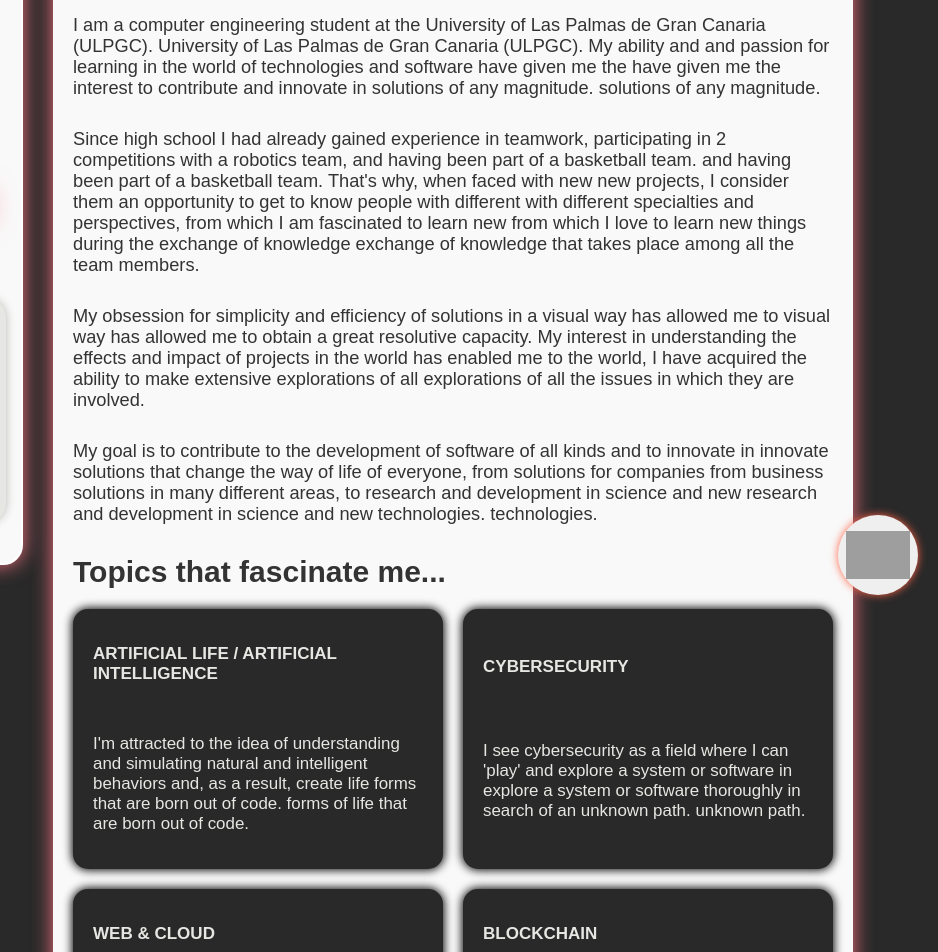
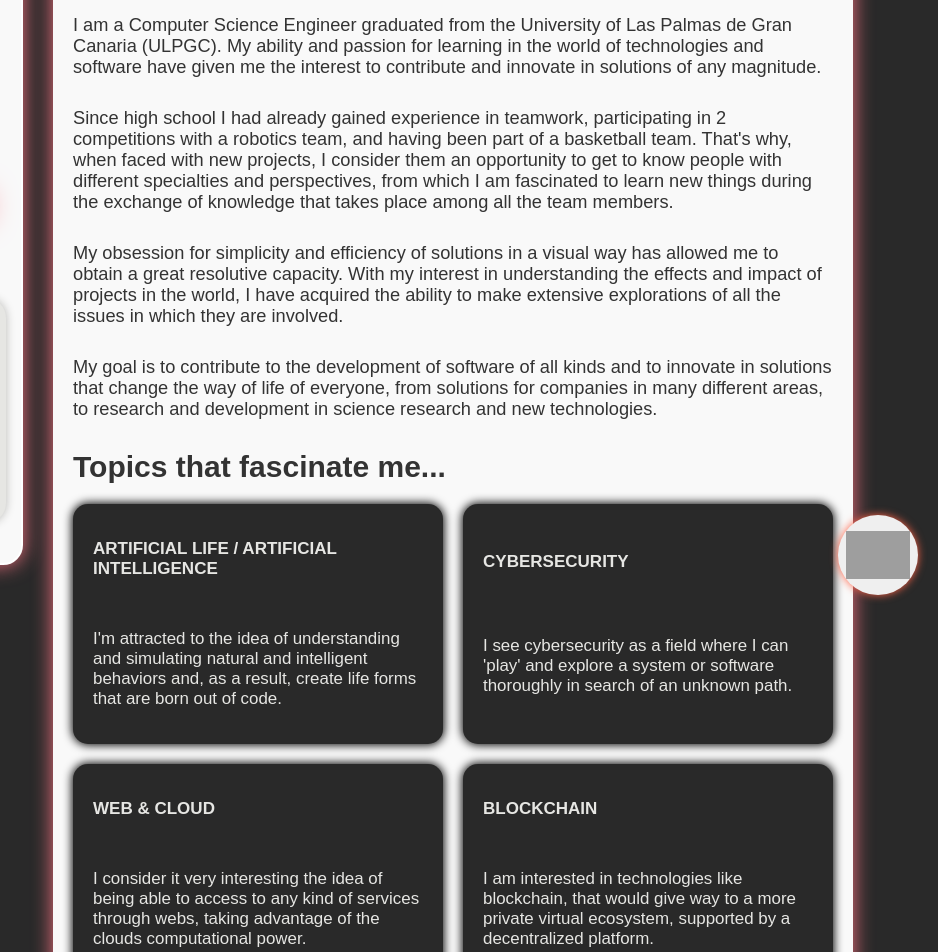
Before and after one commit to G10on/g10on.github.io, a plain HTML site: page index_english.html in a window 1280 px wide. Shown: the part 180-1132 px from the top of the page, 342-1280 px from the left. Drawn offline with Linux system fonts and the light colour scheme; grey boxes are pictures that could not be loaded.

Commit message:
2 files modified

```diff
--- a/index_english.html
+++ b/index_english.html
@@ -149,40 +149,24 @@
           </ul>
         </nav>
 
-        <article id="about" class="about active" data-page="sobre mí">
+        <article id="about" class="about active" data-page="about">
           <h2>About me</h2>
           <p>
-            I am a computer engineering student at the University of Las Palmas de Gran Canaria (ULPGC).
-            University of Las Palmas de Gran Canaria (ULPGC). My ability and
-            and passion for learning in the world of technologies and software have given me the
-            have given me the interest to contribute and innovate in solutions of any magnitude.
-            solutions of any magnitude.
+            I am a Computer Science Engineer graduated from the University of Las Palmas de Gran Canaria (ULPGC). My ability and passion for learning in the world of technologies and software have given me the interest to contribute and innovate in solutions of any magnitude.
           </p>
 
           <p>
             Since high school I had already gained experience in teamwork,
-            participating in 2 competitions with a robotics team, and having been part of a basketball team.
-            and having been part of a basketball team. That's why, when faced with new
-            new projects, I consider them an opportunity to get to know people with different
-            with different specialties and perspectives, from which I am fascinated to learn new
-            from which I love to learn new things during the exchange of knowledge
-            exchange of knowledge that takes place among all the team members.
+            participating in 2 competitions with a robotics team, and having been part of a basketball team. That's why, when faced with new projects, I consider them an opportunity to get to know people with different specialties and perspectives, from which I am fascinated to learn new things during the exchange of knowledge that takes place among all the team members.
           </p>
 
           <p>
             My obsession for simplicity and efficiency of solutions in a visual way has allowed me to
-            visual way has allowed me to obtain a great resolutive capacity.
-            My interest in understanding the effects and impact of projects in the world has enabled me to
-            the world, I have acquired the ability to make extensive explorations of all
-            explorations of all the issues in which they are involved.
+            obtain a great resolutive capacity. With my interest in understanding the effects and impact of projects in the world, I have acquired the ability to make extensive  explorations of all the issues in which they are involved.
           </p>
 
           <p>
-            My goal is to contribute to the development of software of all kinds and to innovate in
-            innovate solutions that change the way of life of everyone, from solutions for companies
-            from business solutions in many different areas, to research and development in science and new
-            research and development in science and new technologies.
-            technologies.
+            My goal is to contribute to the development of software of all kinds and to innovate in solutions that change the way of life of everyone, from solutions for companies in many different areas, to research and development in science research and new technologies.
           </p>
 
           <div class="title_section">
@@ -193,26 +177,21 @@
                 <p class="interest-description">
                   I'm attracted to the idea of understanding and simulating natural and intelligent
                   behaviors and, as a result, create life forms that are born out of code.
-                  forms of life that are born out of code.
                 </p>
               </li>
 
               <li>
                 <p class="interest-topic-title">Cybersecurity</p>
                 <p class="interest-description">
-                  I see cybersecurity as a field where I can 'play' and explore a system or software in
-                  explore a system or software thoroughly in search of an unknown path.
-                  unknown path.
+                  I see cybersecurity as a field where I can 'play' and explore a system or software thoroughly in search of an unknown path.
                 </p>
               </li>
 
               <li>
                 <p class="interest-topic-title">Web & Cloud</p>
                 <p class="interest-description">
-                  I consider very interesting the idea of being able to access to any kind of services through
-                  to any type of services through webs,
-                  taking advantage of the computational advantages of the
-                  cloud.
+                  I consider it very interesting the idea of being able to access to any kind of services through  webs,
+                  taking advantage of the clouds computational power.
                 </p>
               </li>
 
@@ -220,15 +199,14 @@
                 <p class="interest-topic-title">Blockchain</p>
                 <p class="interest-description">
                   I am interested in technologies like blockchain,
-                  that would usher in a more private virtual ecosystem, supported by a decentralized platform.
-                  supported by a decentralized platform.
+                  that would give way to a more private virtual ecosystem, supported by a decentralized platform.
                 </p>
               </li>
             </ul>
           </div>
         </article>
 
-        <article id="education" class="education" data-page="educación">
+        <article id="education" class="education" data-page="education">
           <h2>Education</h2>
 
           <h3>Degree</h3>
@@ -312,7 +290,7 @@
 
         </article>
 
-        <article id="skills" class="skills" data-page="habilidades">
+        <article id="skills" class="skills" data-page="skills">
           <h2>Skills</h2>
 
           <div class="aside_section">
@@ -437,7 +415,7 @@
           </div>
         </article>
 
-        <article id="portfolio" class="portfolio" data-page="proyectos">
+        <article id="portfolio" class="portfolio" data-page="projects">
           <h2>Personal Projects</h2>
 
           <p>Some of the projects carried out during the course.</p>
@@ -507,7 +485,7 @@
               <img src="assets/BookStore.png" />
               <h4>Book WebStore</h4>
               <p>
-                An online bookstore, developed using Java Servlets and FireBase.
+                An online bookstore, developed using Java Servlets.
               </p>
 
 
```
Also changed, not shown: index.html (+1 -1 lines).
